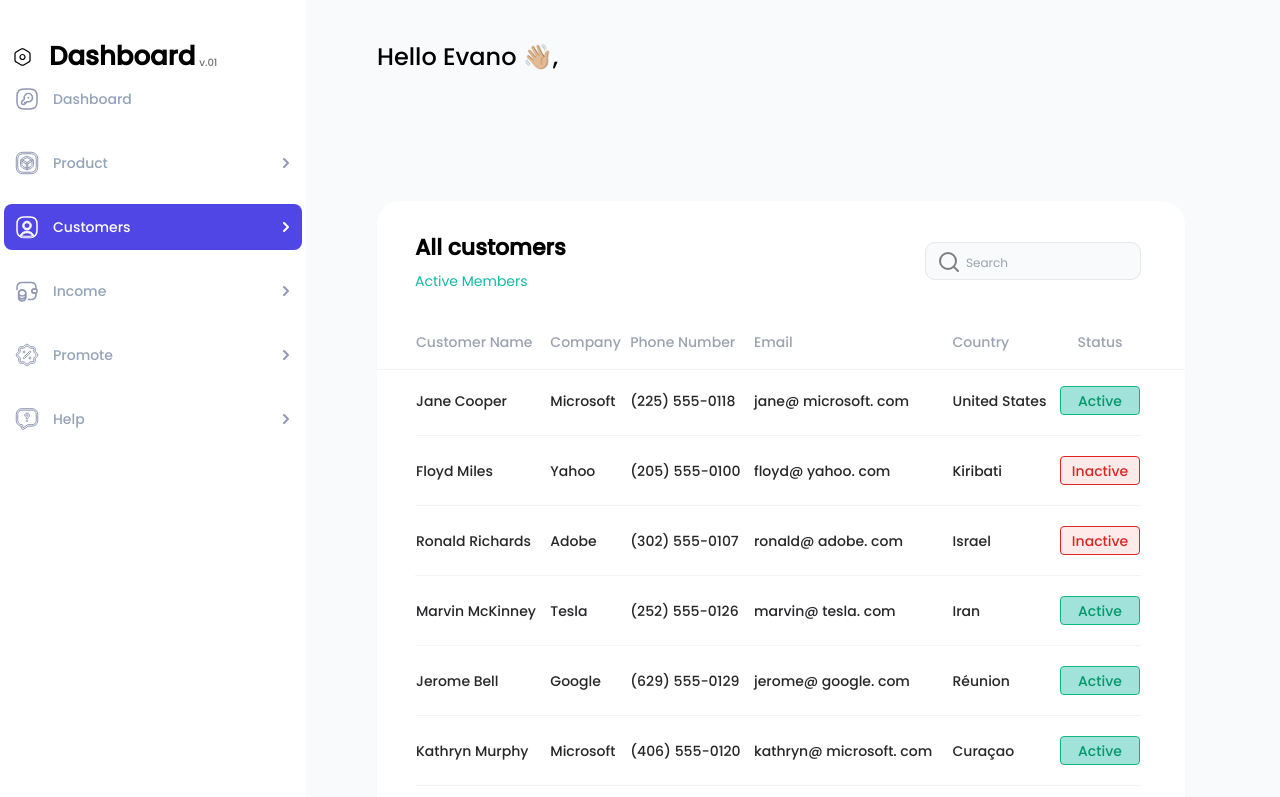
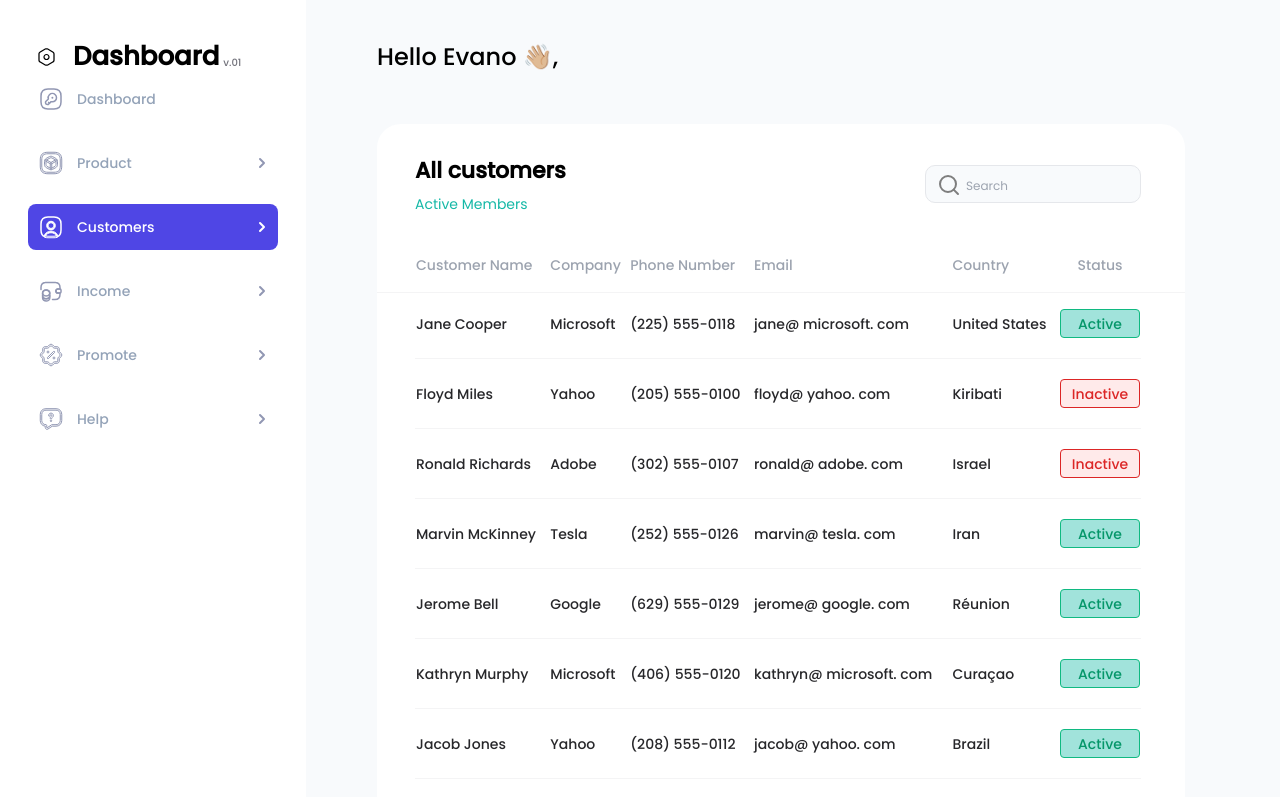
Before and after one commit to PVO-fullstack/test_crm, a Next.js app: page /customers in a window 1280 px wide. Shown: the top 797 px of the page. Built offline with nearby package versions, Linux system fonts and the light colour scheme.

Commit message:
add Readme

```diff
--- a/app/(user)/layout.tsx
+++ /dev/null
@@ -1,15 +0,0 @@
-import React from 'react';
-import SideMenu from '../component/SideMenu/SideMenu';
-
-export interface LayoutProps {
-  children: React.ReactNode;
-}
-
-export default function Layout({ children }: LayoutProps) {
-  return (
-    <div className="grid grid-cols-[60px_1fr] md:grid-cols-[306px_1fr] ">
-      <SideMenu />
-      <div className=" overflow-y-hidden">{children}</div>
-    </div>
-  );
-}
--- a/app/component/Product/Product.tsx
+++ b/app/component/Product/Product.tsx
@@ -4,7 +4,7 @@ export interface Props {}
 
 export default function Product({}: Props) {
   return (
-    <div className="bg-[#FAFBFF] text-red-800 text-3xl flex items-center justify-center">
+    <div className="bg-[#FAFBFF] text-red-800 text-3xl flex items-center justify-center h-full">
       Home Page <br /> Перейдіть на сторінку Customers
     </div>
   );
--- a/app/component/SideMenu/SideMenu.tsx
+++ b/app/component/SideMenu/SideMenu.tsx
@@ -8,7 +8,7 @@ export interface Props {}
 export default function SideMenu({}: Props) {
   return (
     <aside className="shadow">
-      <div className=" px-1 flex flex-col h-full mb:px-7 pt-[37px] pb-[76px] bg-white  ">
+      <div className=" px-1 flex flex-col md:px-7 pt-[37px] pb-[76px] bg-white  ">
         <div className="mb-[597px]">
           <Logo />
           <DashboardList />
--- a/app/(user)/customers/page.tsx
+++ b/app/customers/page.tsx
@@ -7,11 +7,11 @@ export interface customersPageProps {}
 
 export default function CustomersPage({}: customersPageProps) {
   return (
-    <div className="bg-slate-50 h-full">
+    <div className="bg-slate-50 h-full overflow-y-hidden">
       <h2 className="text-xl text-black md:text-2xl font-medium pt-[41px]  pl-[71px] ">
         Hello Evano 👋🏼,
       </h2>
-      <div className="  h-full  md:pl-[71px] md:pt-[128px] md:pb-[258px] md:pr-[95px]">
+      <div className="  h-full  md:pl-[71px] md:pt-[51px] md:pb-[258px] md:pr-[95px]">
         <div className="relative min-h-[812px] rounded-3xl bg-white pt-[30px] md:pl-[38px] md:pr-11 ">
           <div className="flex justify-between items-center mb-10">
             <div>
--- a/app/layout.tsx
+++ b/app/layout.tsx
@@ -1,6 +1,7 @@
 import React from 'react';
 import './globals.css';
 import { Poppins } from 'next/font/google';
+import SideMenu from './component/SideMenu/SideMenu';
 
 const font = Poppins({
   weight: ['400', '500'],
@@ -15,7 +16,12 @@ export default function RootLayout({
 }) {
   return (
     <html lang="en">
-      <body className={font.className}>{children}</body>
+      <body
+        className={`grid grid-cols-[60px_1fr] md:grid-cols-[306px_1fr]  ${font.className}`}
+      >
+        <SideMenu />
+        {children}
+      </body>
     </html>
   );
 }
--- a/app/page.tsx
+++ b/app/page.tsx
@@ -3,8 +3,7 @@ import SideMenu from './component/SideMenu/SideMenu';
 
 export default function Home() {
   return (
-    <main className="grid grid-cols-[60px_1fr] md:grid-cols-[306px_1fr]  ">
-      <SideMenu />
+    <main>
       <Product />
     </main>
   );
```
Also changed, not shown: 1 other file (tests, documents, lock files or other folders).
